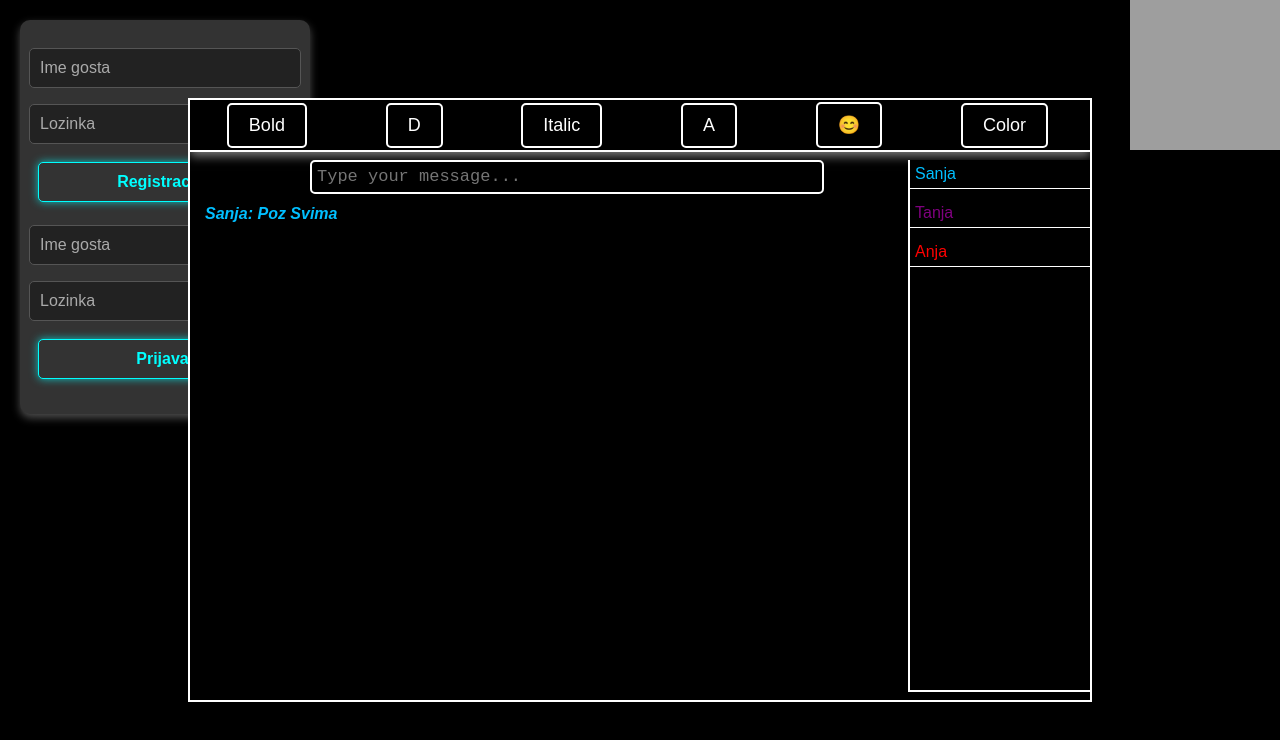
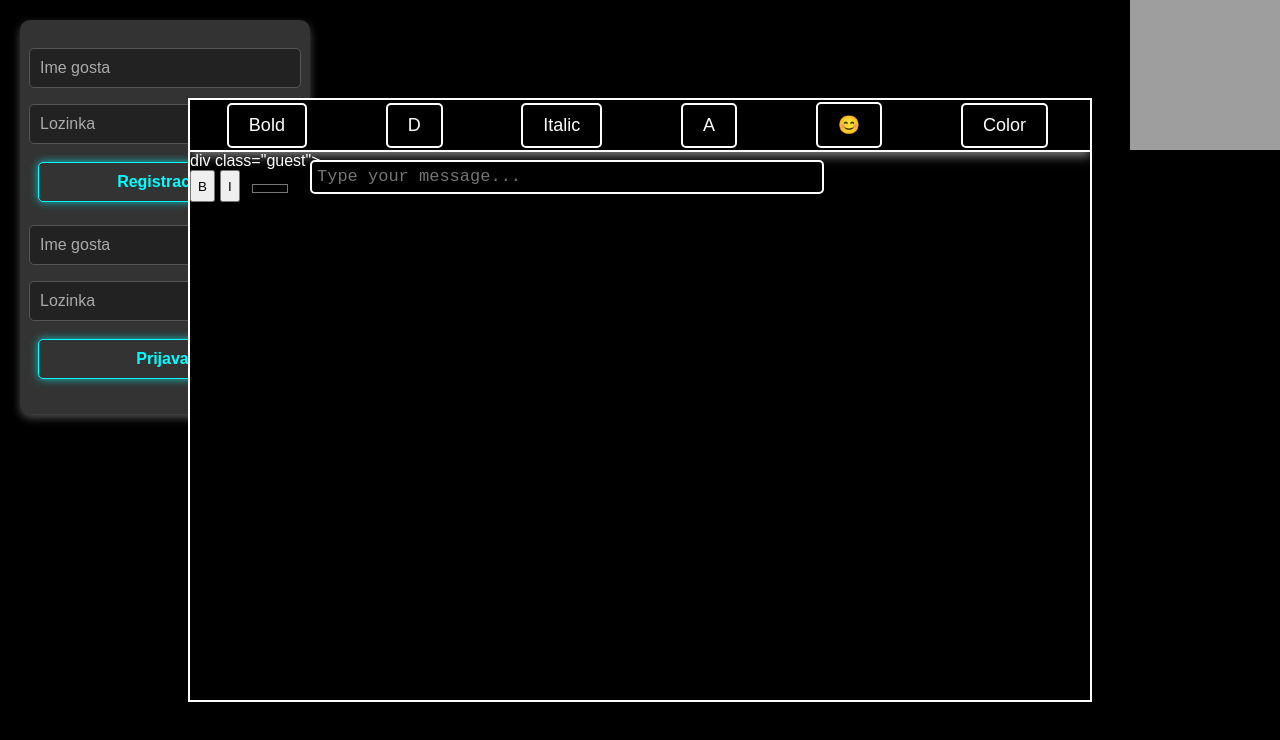
Before and after one commit to strsljennik/DJX, a website: page public/index.html in a window 1280 px wide. Drawn offline with nearby package versions, Linux system fonts and the light colour scheme; no server answers; grey boxes are pictures that could not be loaded.

Commit message:
Update index.html

```diff
--- a/public/index.html
+++ b/public/index.html
@@ -44,11 +44,13 @@
         <textarea id="chatInput" rows="1" placeholder="Type your message..."></textarea>
     </div>
 
-    <div id="guestList">
-         <!-- Ostali gosti će se ovde dodavati -->
-       <!-- Gosti sa bojama će biti ovde prikazani -->
+   div class="guest">
+     <div class="button-wrapper">
+        <button onclick="boldText()">B</button>
+        <button onclick="italicText()">I</button>
+        <input type="color" class="colorPicker" onchange="changeColor(this.value)" />
+    </div>
 </div>
-
 
 </div>
 <script src="formatiranje.js"></script> <!-- Povezivanje JavaScript datoteke -->
```
